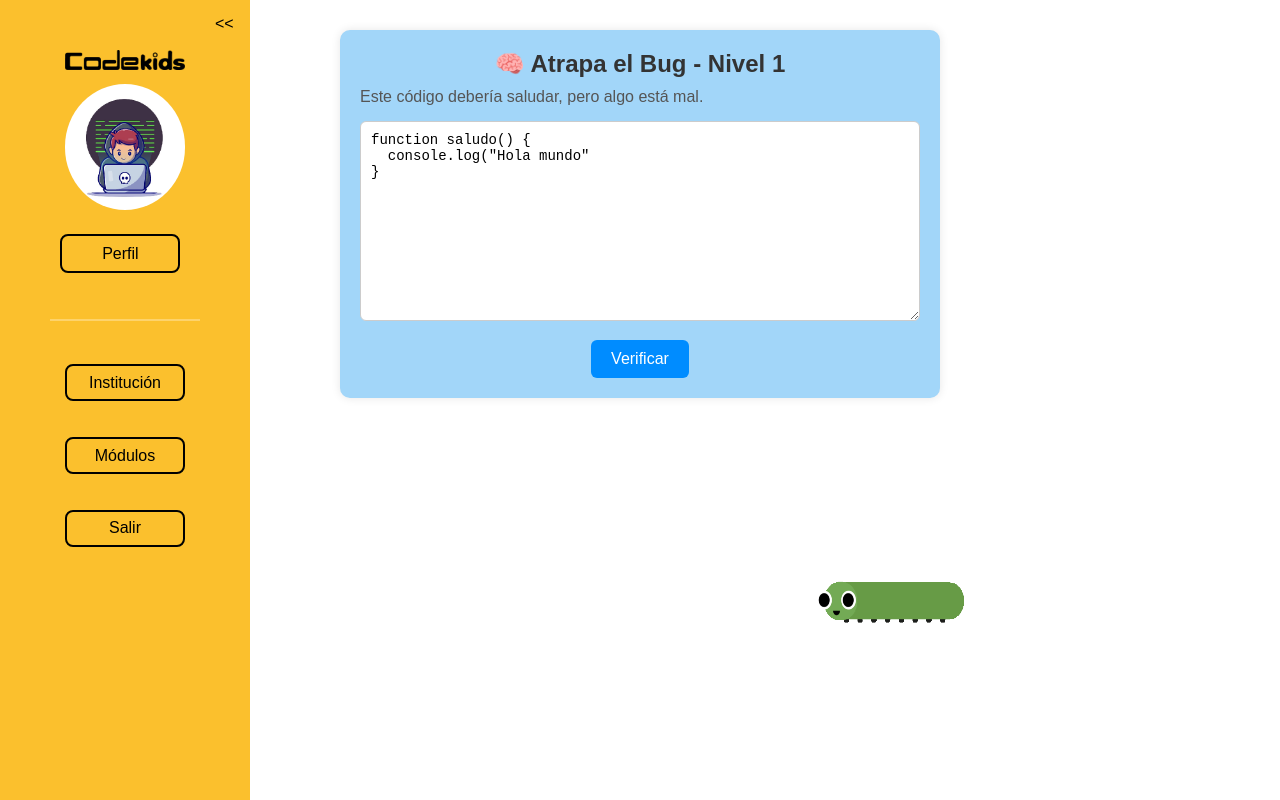
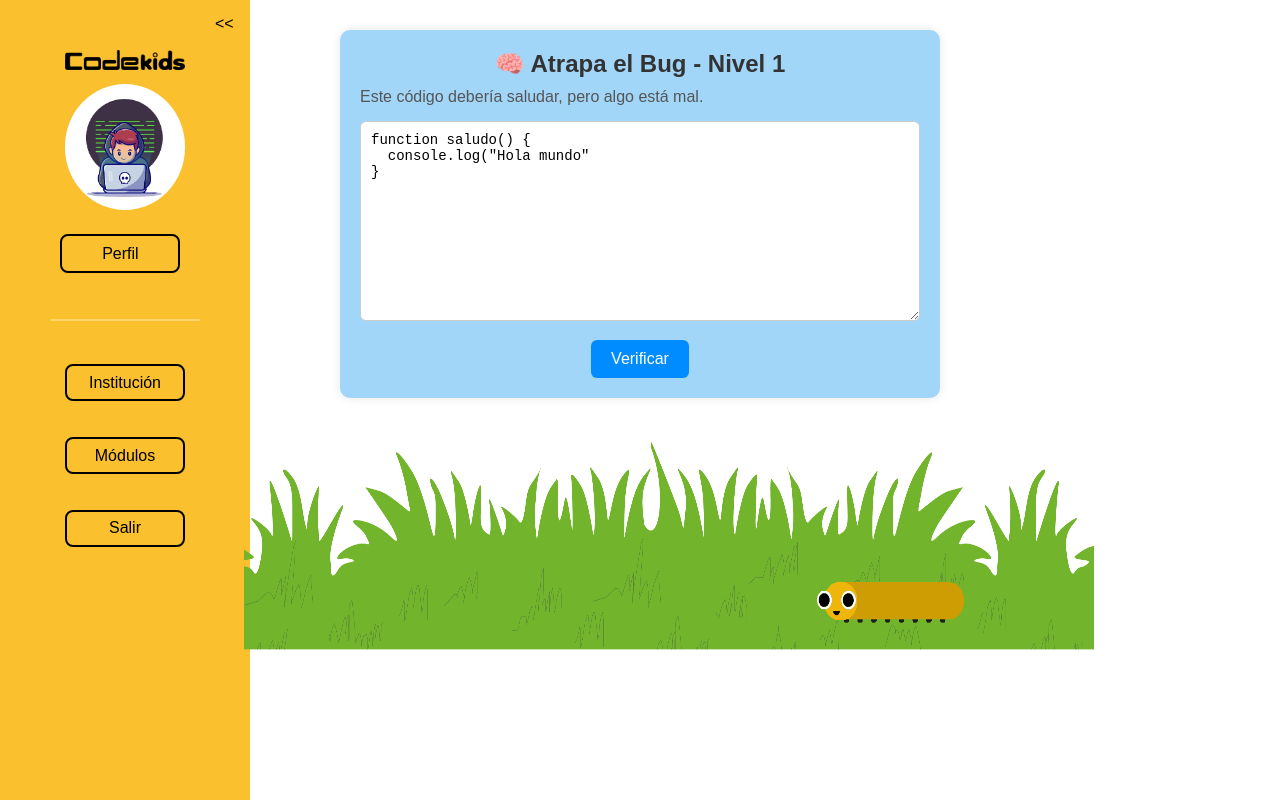
Before and after one commit to Darpsi/Frontend-CodeKids, a React (Create React App) app: page /bugcatcher in a window 1280 px wide. Built offline with nearby package versions, Linux system fonts and the light colour scheme; a web font is replaced by a local one.

Commit message:
Pequeños cambios

```diff
--- a/src/assets/styles/minigames/Bug-catcher.css
+++ b/src/assets/styles/minigames/Bug-catcher.css
@@ -69,6 +69,15 @@
     z-index: 10;
   }
 
+  .grassbg {
+    position: absolute;
+    top: 350px;
+    left: 19.1%;
+    width: 850px;
+    height: 300px;
+    z-index: 9;
+  }
+
   .bug-catcher-end {
     text-align: center;
     margin-top: 20px;
--- a/src/components/minigames/Bug-catcher.jsx
+++ b/src/components/minigames/Bug-catcher.jsx
@@ -1,7 +1,8 @@
 import React, { useState, useEffect } from "react";
 import BarraLateral from "./../Sidebar";
 import "../../assets/styles/minigames/Bug-catcher.css";
-import "../../assets/images/levels/caterpillar.gif"
+import "../../assets/images/levels/caterpillar.gif";
+import "../../assets/images/levels/grass.png";
 
 const BugCatcherMultiLevel = ({ levels }) => {
   const [currentLevel, setCurrentLevel] = useState(0);
@@ -67,6 +68,11 @@ const BugCatcherMultiLevel = ({ levels }) => {
           alt="bicho"
           className="caterpillar"
         />
+        <img
+          src={require("../../assets/images/levels/grass.png")}
+          alt="pasto"
+          className="grassbg"
+        />
       <h2 className="bug-catcher-title">🧠 Atrapa el Bug - Nivel {currentLevel + 1}</h2>
       <p className="bug-catcher-prompt">{levelData.prompt}</p>
 
--- a/src/components/minigames/Maze.jsx
+++ b/src/components/minigames/Maze.jsx
@@ -38,7 +38,7 @@ const CodeMaze = ({ levels }) => {
   return (
     <div className="code-maze-card">
         <BarraLateral />
-      <h2 className="code-maze-title">🧠 Laberinto de Código</h2>
+      <h2 className="code-maze-title">🧠 Decisiones Lógicas</h2>
       <p className="code-maze-prompt">{level.prompt}</p>
 
       {level.steps.map((step, index) => (
```
Also changed, not shown: src/assets/images/levels/caterpillar.gif, src/assets/images/levels/grass.png (added).
